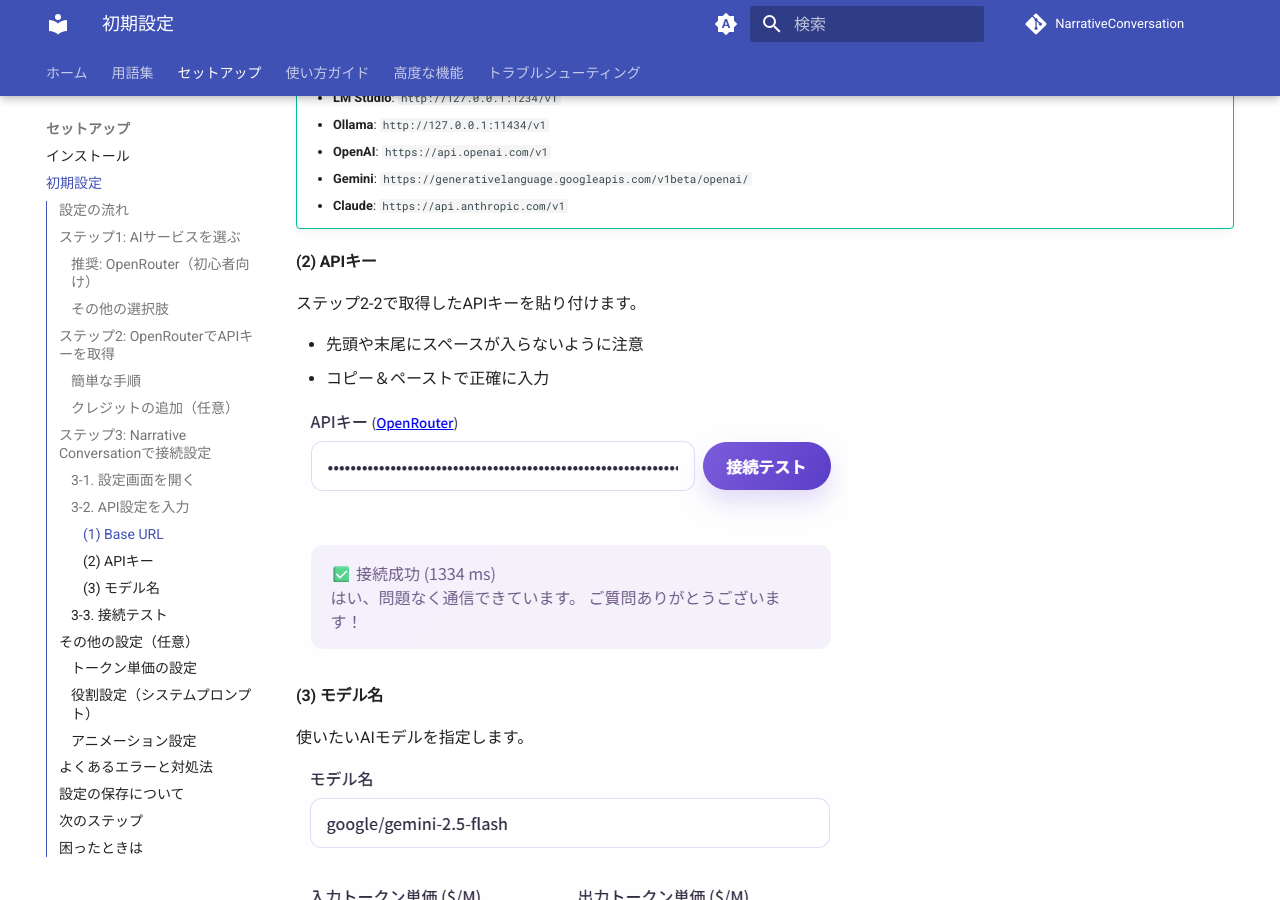
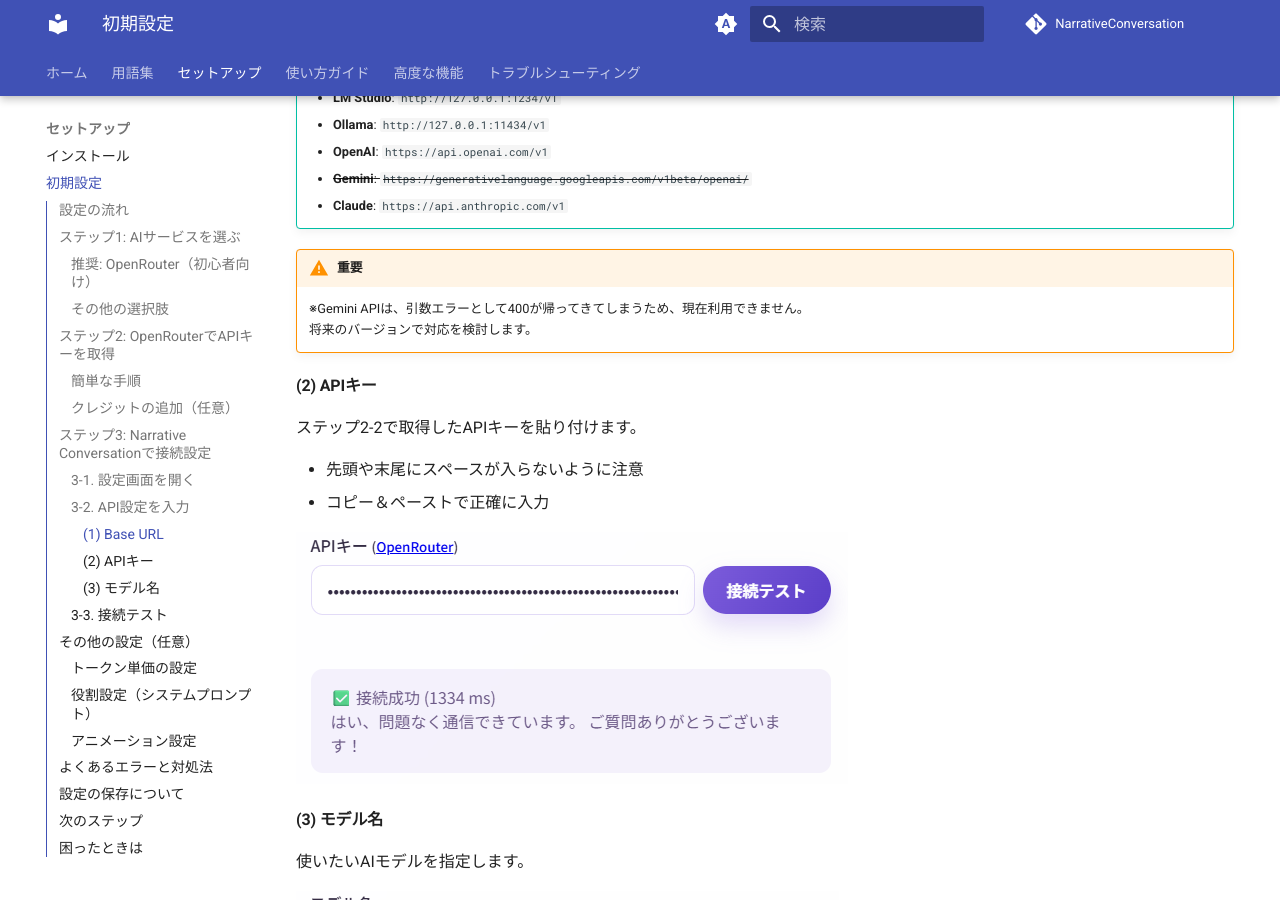
Before and after one commit to gpsnmeajp/NarrativeConversationDoc, an MkDocs documentation site: the page built from docs/setup/initial-setup.md, in a window 1280 px wide and 900 px high, scrolled down 3843 px. Built offline with MkDocs 1.6.1 and Material for MkDocs 9.7.7, drawn with Linux system fonts in a browser that asks for light colours; comment, search, counter and statistics services are not loaded.

Commit message:
Gemini APIの利用不可に関する警告を追加し、FAQからGeminiの記載を削除

```diff
--- a/docs/setup/initial-setup.md
+++ b/docs/setup/initial-setup.md
@@ -120,8 +120,12 @@
     - **LM Studio**: `http://127.0.0.1:1234/v1`
     - **Ollama**: `http://127.0.0.1:11434/v1`
     - **OpenAI**: `https://api.openai.com/v1`
-    - **Gemini**: `https://generativelanguage.googleapis.com/v1beta/openai/`
+    - ~~**Gemini**: `https://generativelanguage.googleapis.com/v1beta/openai/`~~
     - **Claude**: `https://api.anthropic.com/v1`
+
+!!! warning "重要"
+    ※Gemini APIは、引数エラーとして400が帰ってきてしまうため、現在利用できません。
+    将来のバージョンで対応を検討します。
 
 #### (2) APIキー
 
```
Also changed, not shown: docs/troubleshooting/faq.md (+1 -1 lines).
